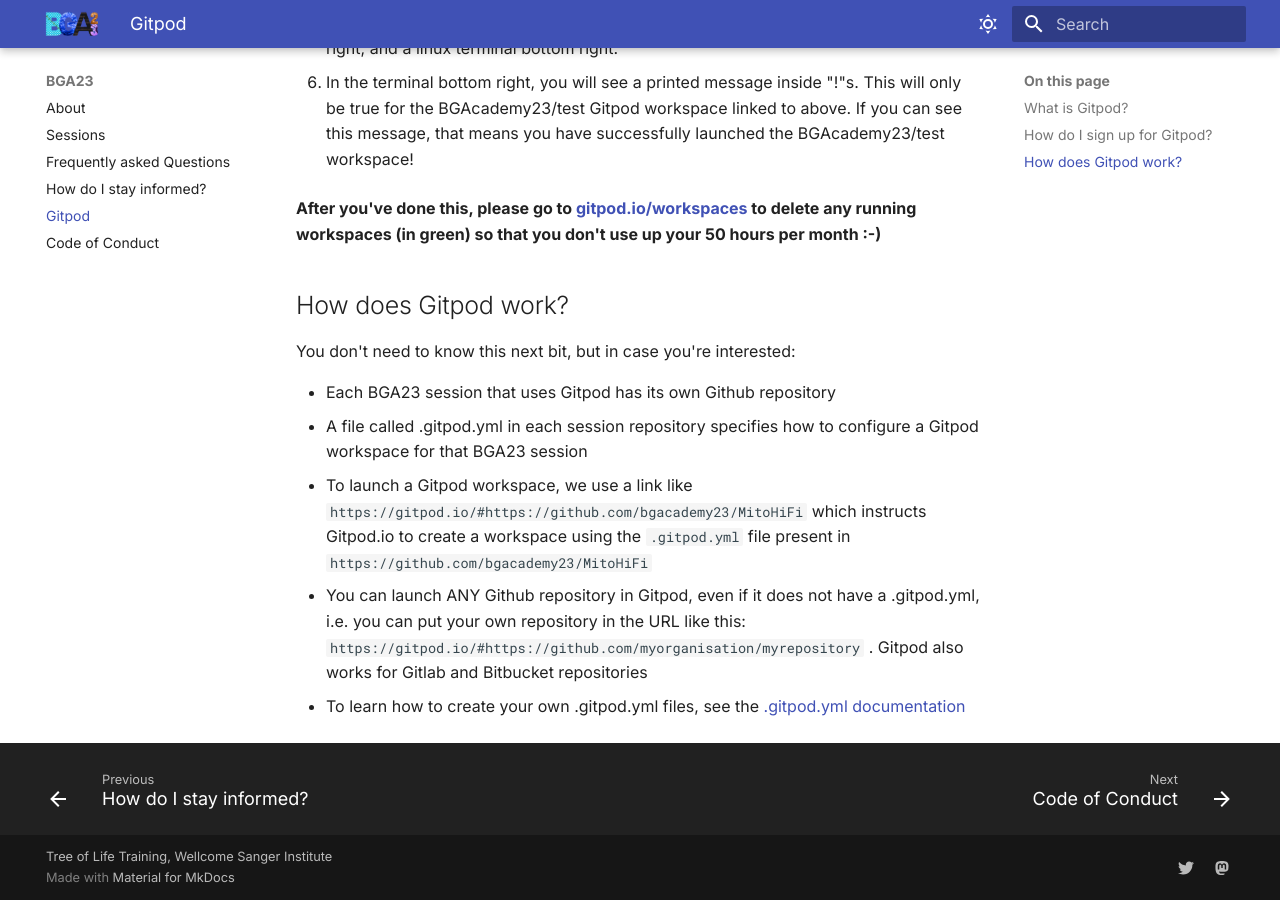
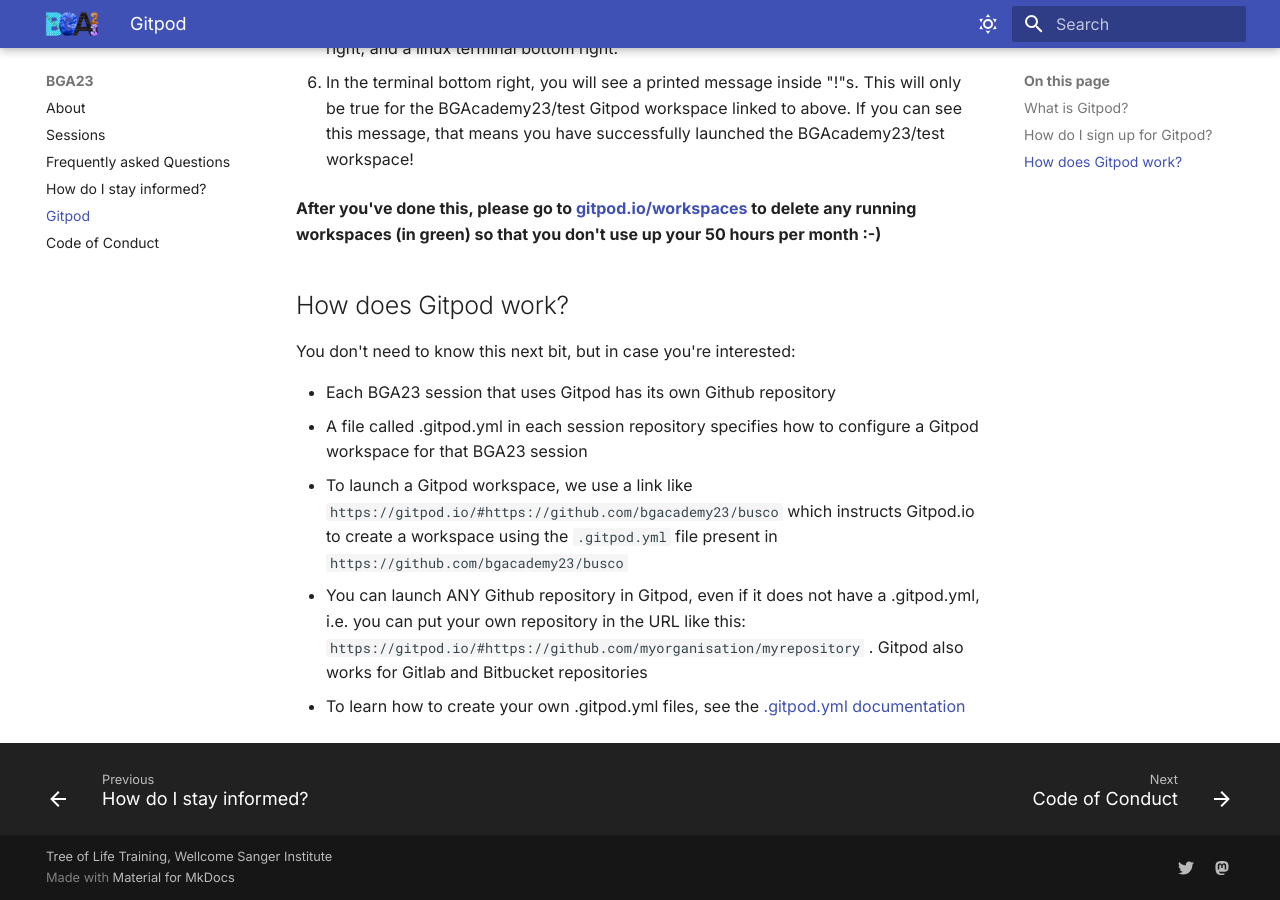
Before and after one commit to tol-training/tol-training.github.io, an MkDocs documentation site: the page built from docs/gitpod.md, in a window 1280 px wide and 900 px high, scrolled down 1157 px. Built offline with MkDocs 1.6.1 and Material for MkDocs 9.7.7, drawn with Linux system fonts in a browser that asks for light colours; some of the changed lines change nothing that is shown.

Commit message:
Update gitpod.md

```diff
--- a/docs/gitpod.md
+++ b/docs/gitpod.md
@@ -37,6 +37,6 @@
 
 - Each BGA23 session that uses Gitpod has its own Github repository
 - A file called .gitpod.yml in each session repository specifies how to configure a Gitpod workspace for that BGA23 session
-- To launch a Gitpod workspace, we use a link like `https://gitpod.io/#https://github.com/bgacademy23/MitoHiFi` which instructs Gitpod.io to create a workspace using the `.gitpod.yml` file present in `https://github.com/bgacademy23/MitoHiFi`
+- To launch a Gitpod workspace, we use a link like `https://gitpod.io/#https://github.com/bgacademy23/busco` which instructs Gitpod.io to create a workspace using the `.gitpod.yml` file present in `https://github.com/bgacademy23/busco`
 - You can launch ANY Github repository in Gitpod, even if it does not have a .gitpod.yml, i.e. you can put your own repository in the URL like this: `https://gitpod.io/#https://github.com/myorganisation/myrepository` . Gitpod also works for Gitlab and Bitbucket repositories
 - To learn how to create your own .gitpod.yml files, see the [.gitpod.yml documentation](https://www.gitpod.io/docs/references/gitpod-yml){ : target="_blank" }
```
